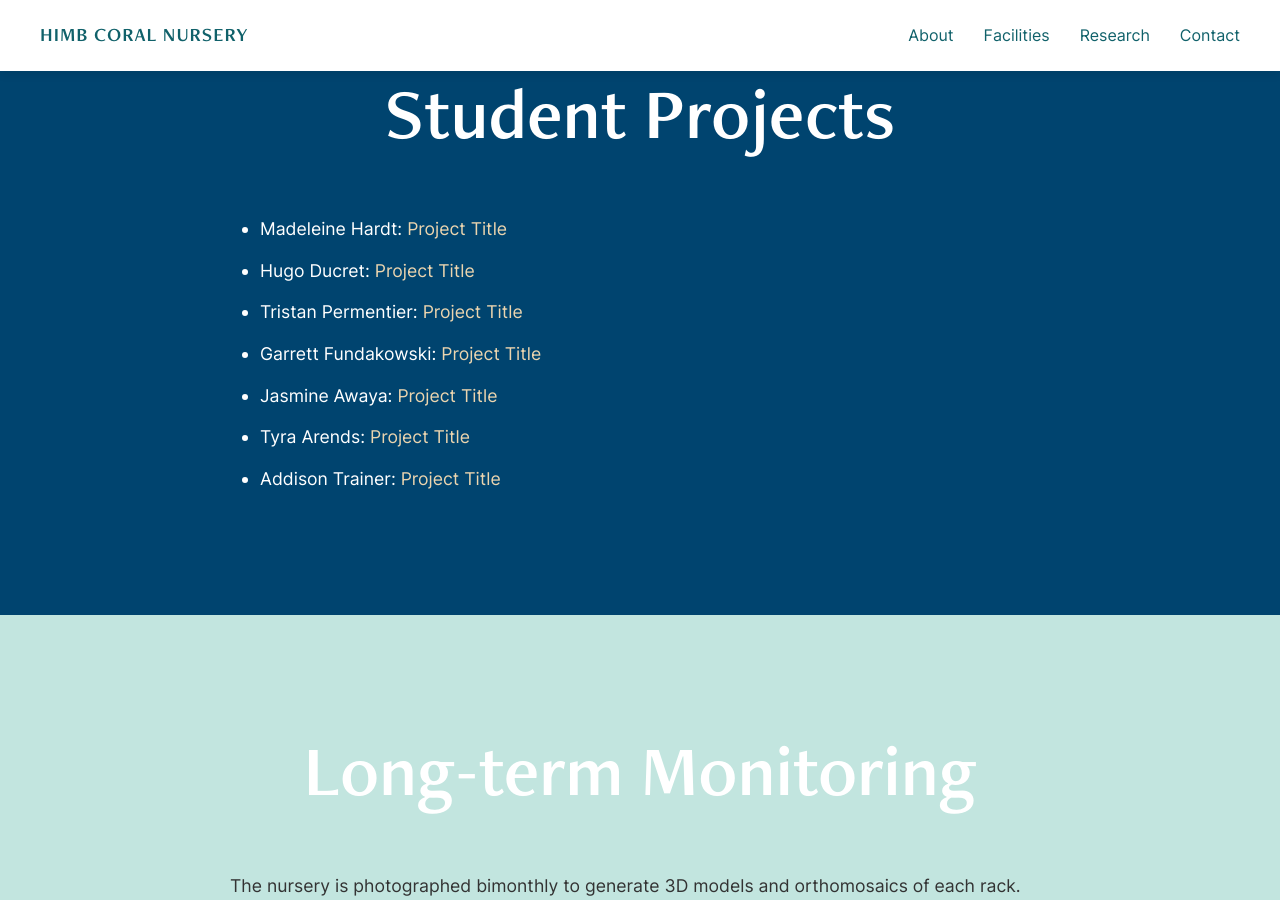
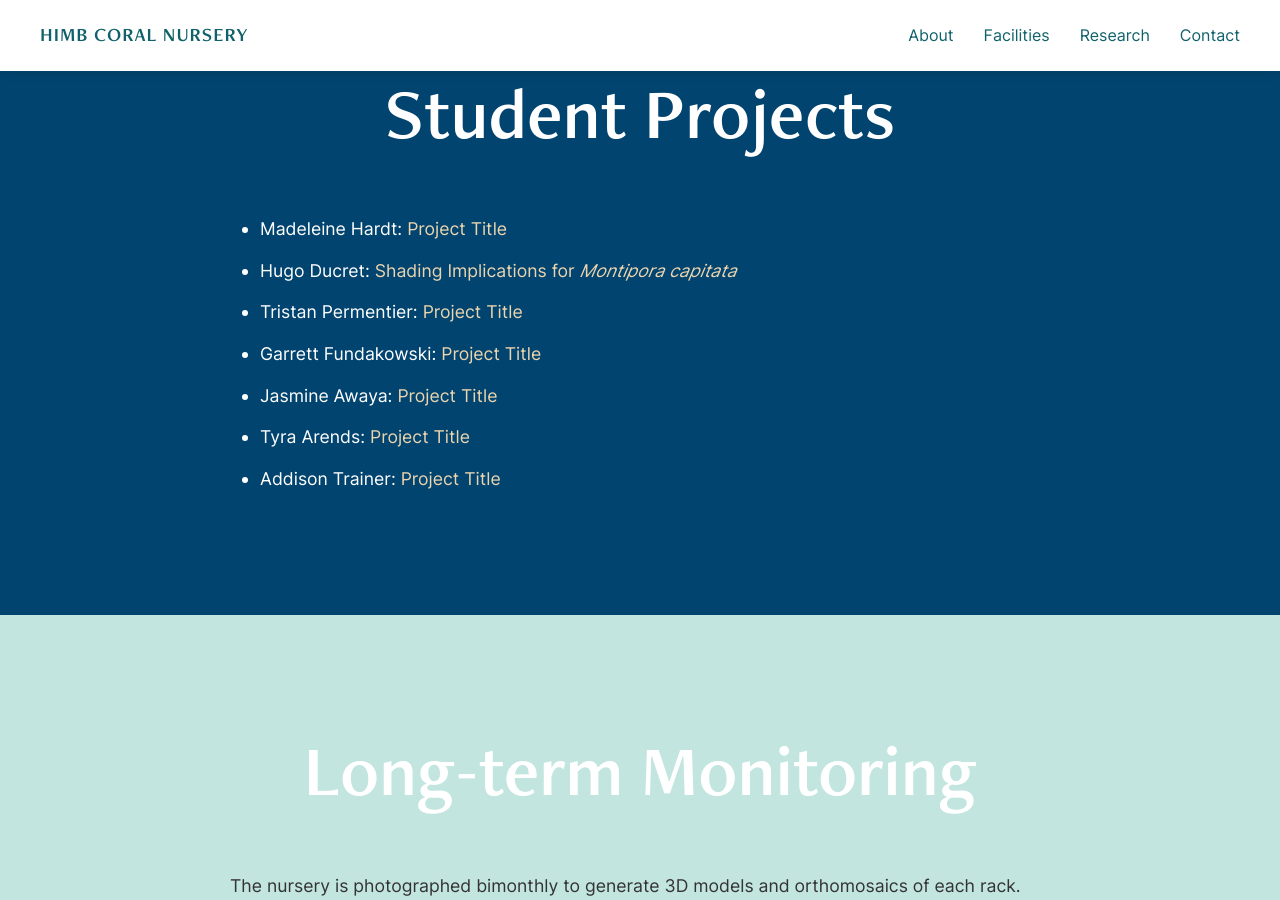
Before and after one commit to himb-coral-nursery/himb-coral-nursery.github.io, a Jekyll site: the page built from research.md, in a window 1280 px wide and 900 px high, scrolled down 694 px. Built offline with Jekyll 4.4.1, drawn with Linux system fonts in a browser that asks for light colours.

Commit message:
Update research.md

```diff
--- a/research.md
+++ b/research.md
@@ -30,7 +30,7 @@ permalink: /research/
 <div class="full-width-section" markdown="1">
 
 * Madeleine Hardt: [Project Title](#)
-* Hugo Ducret: [Project Title](#)
+* Hugo Ducret: [Shading Implications for *Montipora capitata*](https://www.researchgate.net/publication/385865085_Shading_does_not_lower_thermal_tolerance_in_the_coral_Montipora_capitata_implications_for_conservation_intervention)
 * Tristan Permentier: [Project Title](#)
 * Garrett Fundakowski: [Project Title](#)
 * Jasmine Awaya: [Project Title](#)
```
